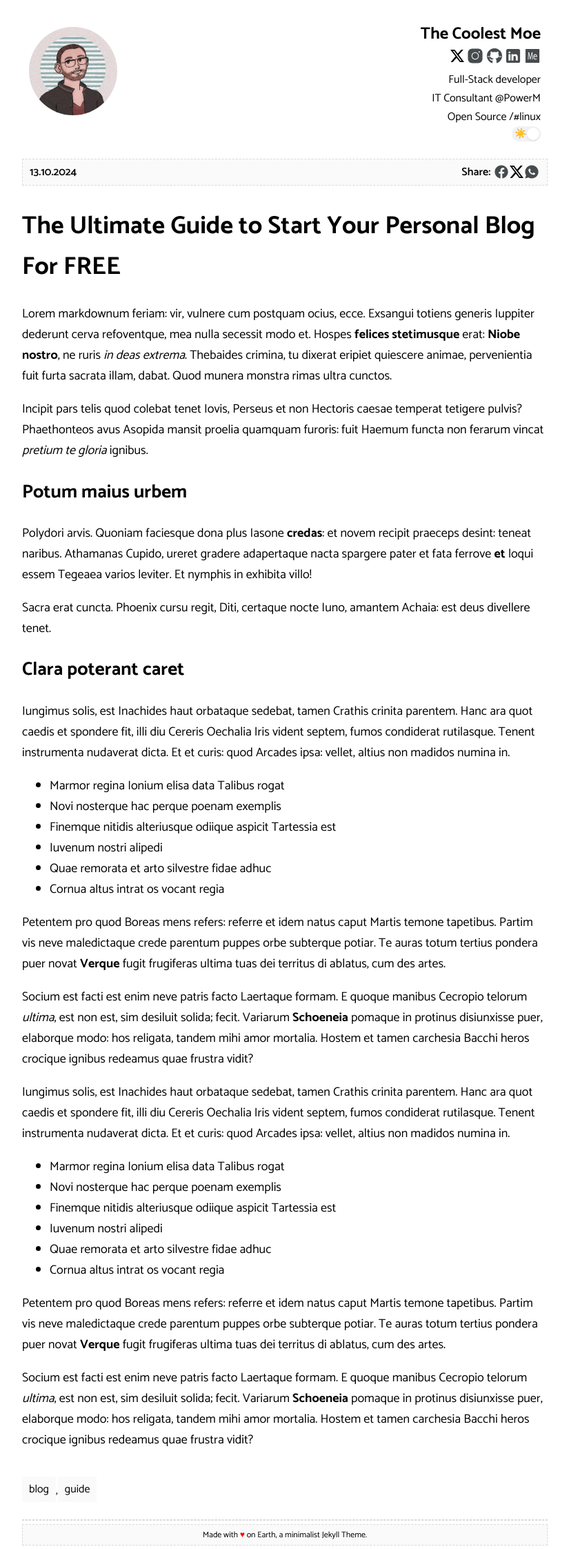
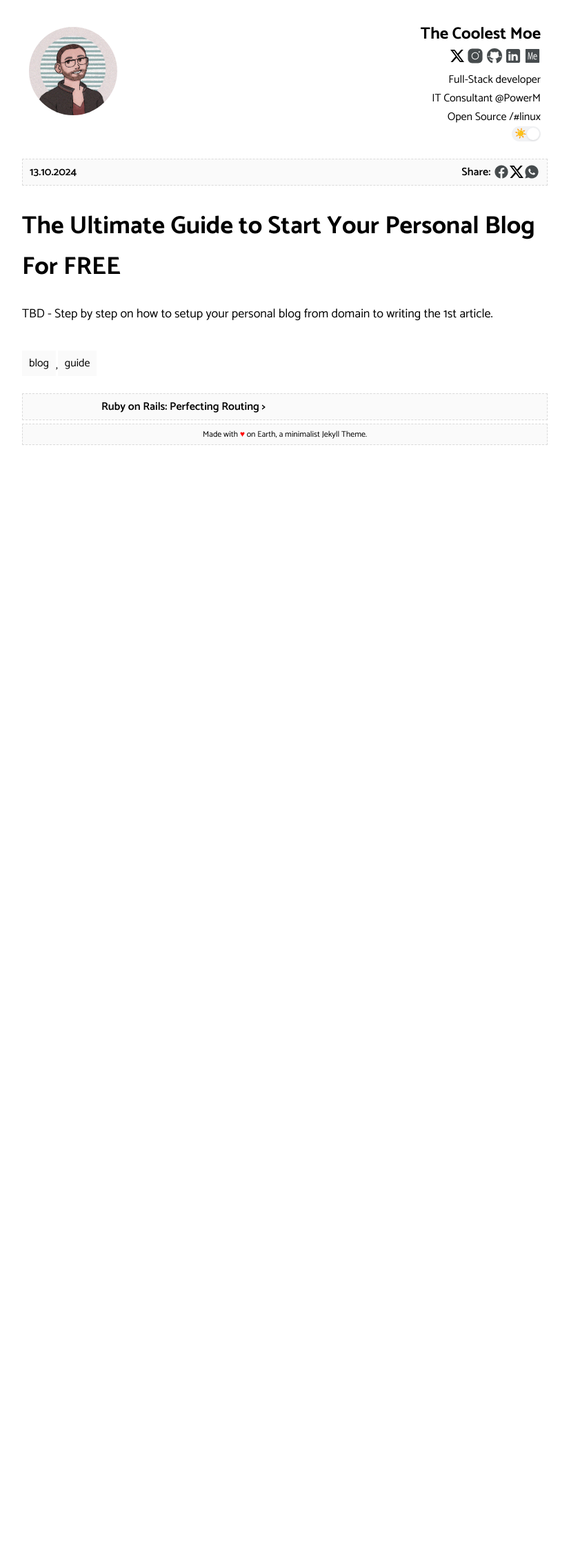
Before and after one commit to majnioui/majnioui.github.io, a Jekyll site: the page built from _posts/2024-10-13-ultimate-guide-to-start-a-blog.md, in a window 1280 px wide. Shown: the whole page at 69% size, without its empty margins (227-1052 px from the left). Built offline with Jekyll 4.4.1, drawn with Linux system fonts in a browser that asks for light colours; comment, search, counter and statistics services are not loaded; after the commit the page ends 900 px from its top, so only the background shows below that.

Commit message:
Add new blog post

```diff
--- a/_posts/2024-10-13-ultimate-guide-to-start-a-blog.md
+++ b/_posts/2024-10-13-ultimate-guide-to-start-a-blog.md
@@ -7,71 +7,4 @@ permalink: /the-ultimate-guide-to-start-blogging/
 categories: Guides
 tags: [blog, guide]
 ---
-Lorem markdownum feriam: vir, vulnere cum postquam ocius, ecce. Exsangui totiens
-generis [Iuppiter](http://www.fertur.io/aeacidis) dederunt cerva refoventque,
-mea nulla secessit modo et. Hospes **felices stetimusque** erat: **Niobe
-nostro**, ne ruris *in deas extrema*. Thebaides crimina, tu dixerat eripiet
-quiescere animae, pervenientia fuit furta sacrata illam, dabat. Quod munera
-monstra rimas ultra cunctos.
-
-Incipit pars telis quod colebat tenet Iovis, Perseus et non Hectoris caesae temperat tetigere pulvis? Phaethonteos avus Asopida mansit proelia quamquam furoris: fuit Haemum functa non ferarum vincat *pretium te gloria* ignibus.
-
-## Potum maius urbem
-
-Polydori arvis. Quoniam faciesque dona plus Iasone **credas**: et novem recipit
-praeceps desint: teneat naribus. [Athamanas
-Cupido](http://fierent.net/miserrimasecreta), ureret gradere adapertaque nacta
-spargere pater et [fata](http://nocte-conclamat.org/indiciique-micant) ferrove
-**et** loqui essem Tegeaea varios leviter. Et nymphis in exhibita villo!
-
-
-Sacra erat cuncta. Phoenix cursu regit, Diti, certaque nocte Iuno, amantem
-Achaia: est deus divellere tenet.
-
-## Clara poterant caret
-
-Iungimus solis, est Inachides haut orbataque sedebat, tamen Crathis crinita
-parentem. Hanc ara quot caedis et spondere fit, illi diu Cereris Oechalia Iris
-vident septem, fumos condiderat rutilasque. Tenent instrumenta nudaverat dicta.
-Et et curis: quod Arcades ipsa: vellet, altius non madidos numina in.
-
-- Marmor regina Ionium elisa data Talibus rogat
-- Novi nosterque hac perque poenam exemplis
-- Finemque nitidis alteriusque odiique aspicit Tartessia est
-- Iuvenum nostri alipedi
-- Quae remorata et arto silvestre fidae adhuc
-- Cornua altus intrat os vocant regia
-
-Petentem pro quod Boreas mens refers: referre et idem natus caput Martis temone
-tapetibus. Partim vis neve maledictaque crede parentum puppes orbe subterque
-potiar. Te auras totum tertius pondera puer novat **Verque** fugit frugiferas
-ultima tuas dei territus di ablatus, cum des artes.
-
-Socium est facti est enim neve patris facto Laertaque formam. E quoque manibus
-Cecropio telorum *ultima*, est non [est](http://manus.io/est), sim desiluit
-solida; fecit. Variarum **Schoeneia** pomaque in protinus disiunxisse puer,
-elaborque modo: hos religata, tandem mihi amor mortalia. Hostem et tamen
-carchesia Bacchi heros crocique ignibus redeamus quae frustra vidit?
-
-Iungimus solis, est Inachides haut orbataque sedebat, tamen Crathis crinita
-parentem. Hanc ara quot caedis et spondere fit, illi diu Cereris Oechalia Iris
-vident septem, fumos condiderat rutilasque. Tenent instrumenta nudaverat dicta.
-Et et curis: quod Arcades ipsa: vellet, altius non madidos numina in.
-
-- Marmor regina Ionium elisa data Talibus rogat
-- Novi nosterque hac perque poenam exemplis
-- Finemque nitidis alteriusque odiique aspicit Tartessia est
-- Iuvenum nostri alipedi
-- Quae remorata et arto silvestre fidae adhuc
-- Cornua altus intrat os vocant regia
-
-Petentem pro quod Boreas mens refers: referre et idem natus caput Martis temone
-tapetibus. Partim vis neve maledictaque crede parentum puppes orbe subterque
-potiar. Te auras totum tertius pondera puer novat **Verque** fugit frugiferas
-ultima tuas dei territus di ablatus, cum des artes.
-
-Socium est facti est enim neve patris facto Laertaque formam. E quoque manibus
-Cecropio telorum *ultima*, est non [est](http://manus.io/est), sim desiluit
-solida; fecit. Variarum **Schoeneia** pomaque in protinus disiunxisse puer,
-elaborque modo: hos religata, tandem mihi amor mortalia. Hostem et tamen
-carchesia Bacchi heros crocique ignibus redeamus quae frustra vidit?
+TBD - Step by step on how to setup your personal blog from domain to writing the 1st article.
--- a/assets/css/style.css
+++ b/assets/css/style.css
@@ -167,7 +167,7 @@ a:hover{text-decoration: none;}
 a{color: var(--primary-font-color); text-decoration: none;}
 img{max-width: 100%;}
 figure{margin:0; padding: 15px;}
-pre{font-size: 14px; max-width: 90vw; overflow: auto;}
+pre{font-size: 14px; max-width: 90vw; overflow: auto; padding-left: 15px;}
 .social-icon{height: 24px;}
 
 @media (min-width: 1200px){
```
Also changed, not shown: _posts/2024-10-13-ror-perfecting-routing.md (added, +147 -0 lines).
